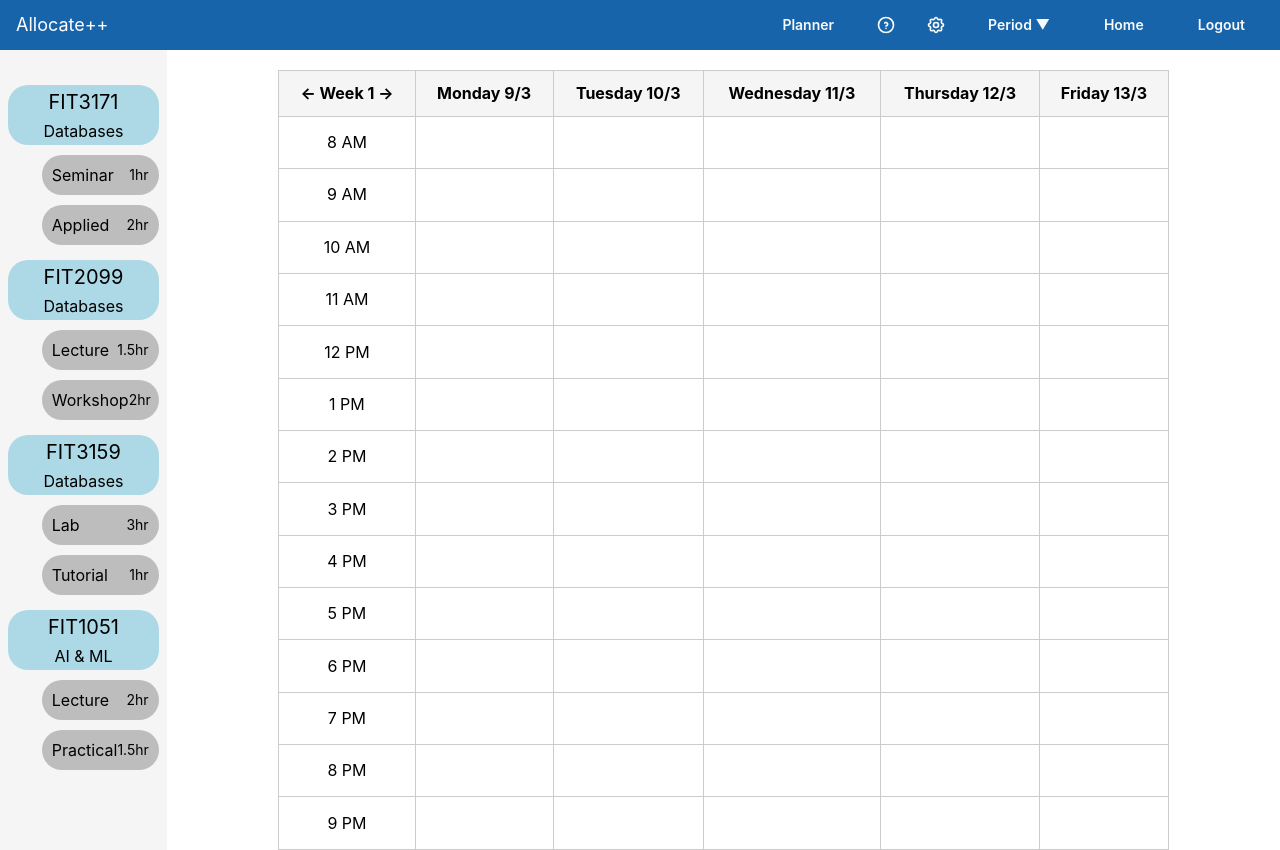
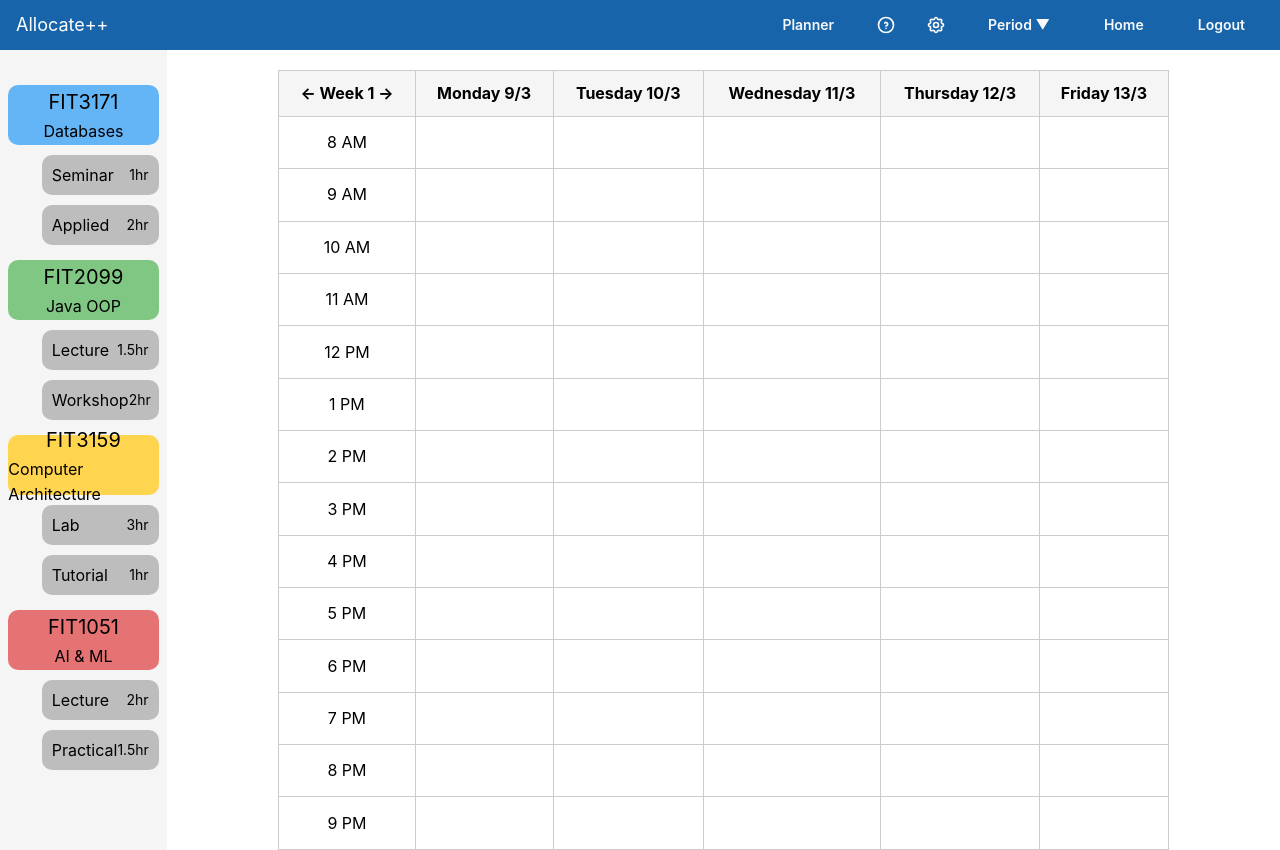
Before and after one commit to RichardLi88/unihack-2025, a React app in the folder project/frontend/: page / in a window 1280 px wide. Built offline with nearby package versions, Linux system fonts and the light colour scheme; the HTML template or start-up script is replaced by a standard one.

Commit message:
change colour for sidebar
- change each units colour to match with figma

```diff
--- a/project/frontend/src/components/Sidebar.jsx
+++ b/project/frontend/src/components/Sidebar.jsx
@@ -15,18 +15,16 @@ const units = [
     ],
   },
   {
-
     unitCode: "FIT2099",
-    unitName: "Databases",
+    unitName: "Java OOP",
     classes: [
       { cl_id: 125, classType: "Lecture", classDuration: "1.5hr" },
       { cl_id: 126, classType: "Workshop", classDuration: "2hr" },
     ],
   },
   {
-
     unitCode: "FIT3159",
-    unitName: "Databases",
+    unitName: "Computer Architecture",
     classes: [
       { cl_id: 127, classType: "Lab", classDuration: "3hr" },
       { cl_id: 128, classType: "Tutorial", classDuration: "1hr" },
@@ -56,10 +54,9 @@ function Sidebar() {
       py="20px"
     >
       <ScrollArea w="100%">
-
         {page === "planner" && <PlannerFeatures />}
-        {units.map((unit) => {
-          return <Unit key={unit.unitCode} data={unit} />;
+        {units.map((unit, index) => {
+          return <Unit key={unit.unitCode} data={unit} color={colors[index]} />;
         })}
       </ScrollArea>
     </Flex>
--- a/project/frontend/src/components/Unit.jsx
+++ b/project/frontend/src/components/Unit.jsx
@@ -3,12 +3,16 @@ import UnitCard from "./UnitCard";
 import ClassCard from "./ClassCard";
 import { useState } from "react";
 
-function Unit({ data }) {
+function Unit({ data, color }) {
   const [visible, setVisible] = useState(true);
 
   return (
     <Flex direction="column" w="100%" align="center" my="15px">
-      <UnitCard data={data} onClick={() => setVisible((v) => !v)} />
+      <UnitCard
+        data={data}
+        color={color}
+        onClick={() => setVisible((v) => !v)}
+      />
       <Transition
         mounted={visible}
         transition={{
--- a/project/frontend/src/components/UnitCard.jsx
+++ b/project/frontend/src/components/UnitCard.jsx
@@ -1,12 +1,12 @@
 import { Flex, Text } from "@mantine/core";
 import styles from "../css/Sidebar.module.css";
 
-function UnitCard({ data, onClick }) {
+function UnitCard({ data, color, onClick }) {
   return (
     <>
       <Flex
         direction="column"
-        bg="lightblue"
+        bg={color}
         h="60px"
         w="90%"
         style={{ cursor: "pointer" }}
--- a/project/frontend/src/css/Sidebar.module.css
+++ b/project/frontend/src/css/Sidebar.module.css
@@ -7,9 +7,9 @@ p {
 }
 
 .unit-card {
-	border-radius: 20px;
+	border-radius: 10px;
 }
 
 .class-card {
-	border-radius: 10px;
+	border-radius: 5px;
 }
```
